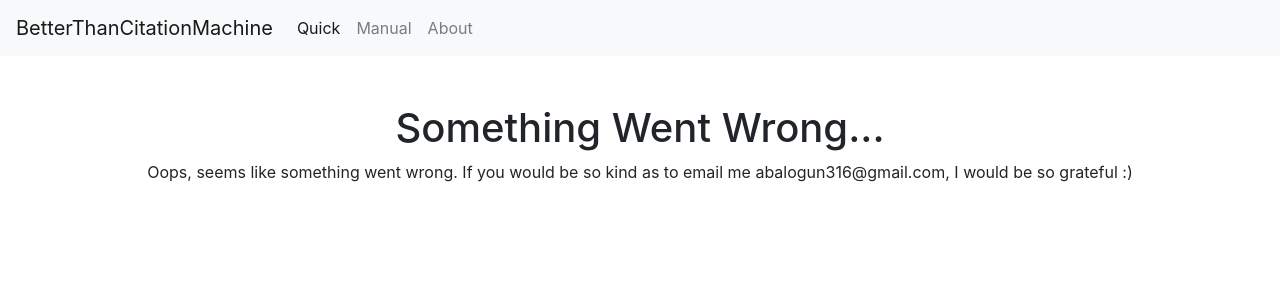
After one commit to Baloguna16/better-citation, a Flask app: template templates/error/500.html in a window 1280 px wide. The commit adds this page. Shown: the top 300 px of the page. Run offline with Flask 2, Linux system fonts and the light colour scheme; the template is opened without the code that fills it, so the values that code supplies are empty; some libraries are stand-ins or nearby versions.

Commit message:
bug fixes

```diff
--- a/__init__.py
+++ b/__init__.py
@@ -6,6 +6,9 @@
 
 def page_not_found(e):
   return render_template('error/404.html'), 404
+
+def internal_server(e):
+  return render_template('error/500.html'), 500
 
 def create_app(config_object=ProductionConfig()):
     app = Flask(__name__)
@@ -17,4 +20,6 @@
     from routes import bp as routes
     app.register_blueprint(routes)
 
+    app.register_error_handler(404, page_not_found)
+    app.register_error_handler(500, internal_server)
     return app
--- a/scraper/journalism.py
+++ b/scraper/journalism.py
@@ -56,7 +56,10 @@
     if date_tag:
         publication_date = date_tag["datetime"]
         parts = publication_date.split('T')
-        formatted_date = datetime.strptime(parts[0], "%Y-%m-%d")
+        try:
+            formatted_date = datetime.strptime(parts[0], "%Y-%m-%d")
+        except:
+            formatted_date = date.today()
     else:
         formatted_date = date.today()
     return formatted_date
--- a/scraper/nytimes.py
+++ b/scraper/nytimes.py
@@ -51,7 +51,10 @@
     if date:
         publication_date = date["datetime"]
         parts = publication_date.split('T')
-        formatted_date = datetime.strptime(parts[0], "%Y-%m-%d")
+        try:
+            formatted_date = datetime.strptime(parts[0], "%Y-%m-%d")
+        except:
+            formatted_date = date.today()
     else:
         formatted_date = date.today()
     return formatted_date
--- a/scraper/sd.py
+++ b/scraper/sd.py
@@ -59,7 +59,10 @@
 def get_pubdate_sd(soup):
     scrape = soup.find("meta", {'name': "citation_publication_date"})
     if scrape:
-        pubdate = datetime.strptime(scrape["content"], "%Y/%m/%d")
+        try:
+            pubdate = datetime.strptime(scrape["content"], "%Y/%m/%d")
+        except:
+            pubdate = None
     else:
         pubdate = None
     return pubdate
--- a/templates/error/404.html
+++ b/templates/error/404.html
@@ -9,7 +9,8 @@
   <div class="container">
     <div class="row justify-content-center">
       <div class="col-auto">
-        <p>404, sorry bb</p>
+        <h1 class="text-center">404</h1>
+        <p class="text-center">Sorry, it's a small website.</p>
       </div>
     </div>
   </div>
--- /dev/null
+++ b/templates/error/500.html
@@ -0,0 +1,20 @@
+{% extends 'base.html' %}
+
+{% block title %}
+500
+{% endblock %}
+
+{% block body %}
+  <br>
+  <div class="container">
+    <div class="row justify-content-center">
+      <div class="col-auto">
+        <h1 class="text-center">Something Went Wrong...</h1>
+        <p class="text-center">
+          Oops, seems like something went wrong. If you would be so kind as to
+          email me abalogun316@gmail.com, I would be so grateful :)
+        </p>
+      </div>
+    </div>
+  </div>
+{% endblock %}
--- a/templates/manage/about.html
+++ b/templates/manage/about.html
@@ -7,6 +7,7 @@
 {% block body %}
   <br>
   <div class="container">
+    <h1 class="text-center">Why Does This Exist</h1>
     <div class="row justify-content-center">
       <div class="col-auto">
         <p>
```
